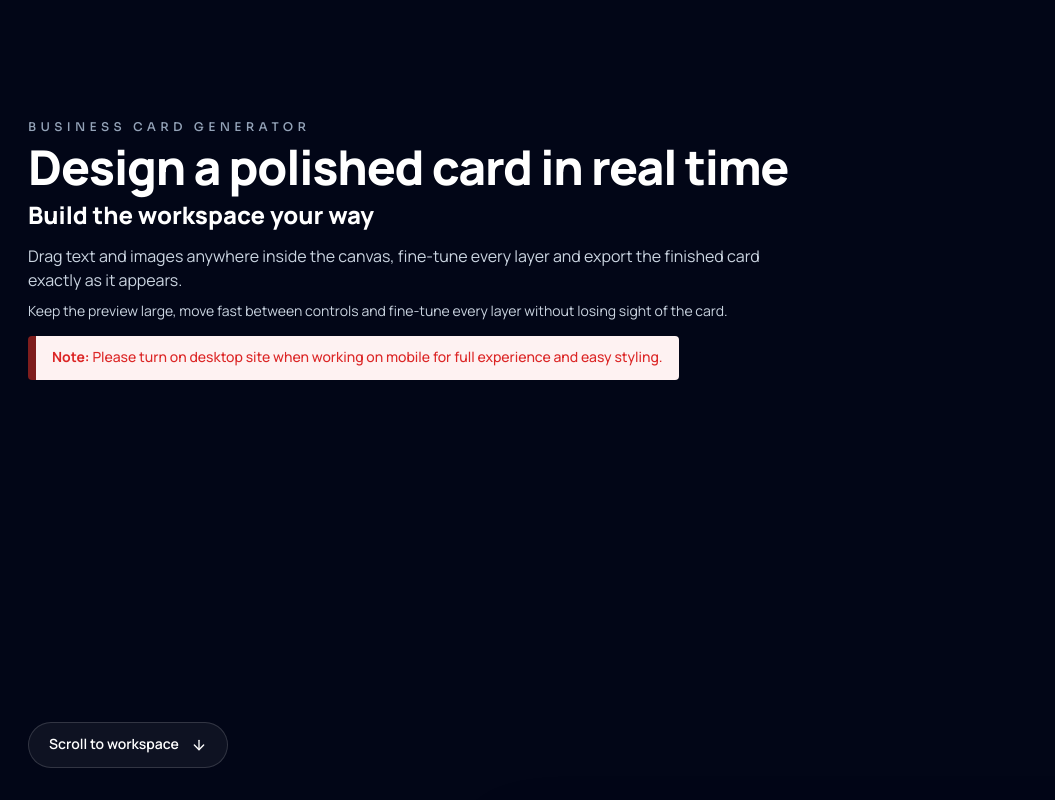
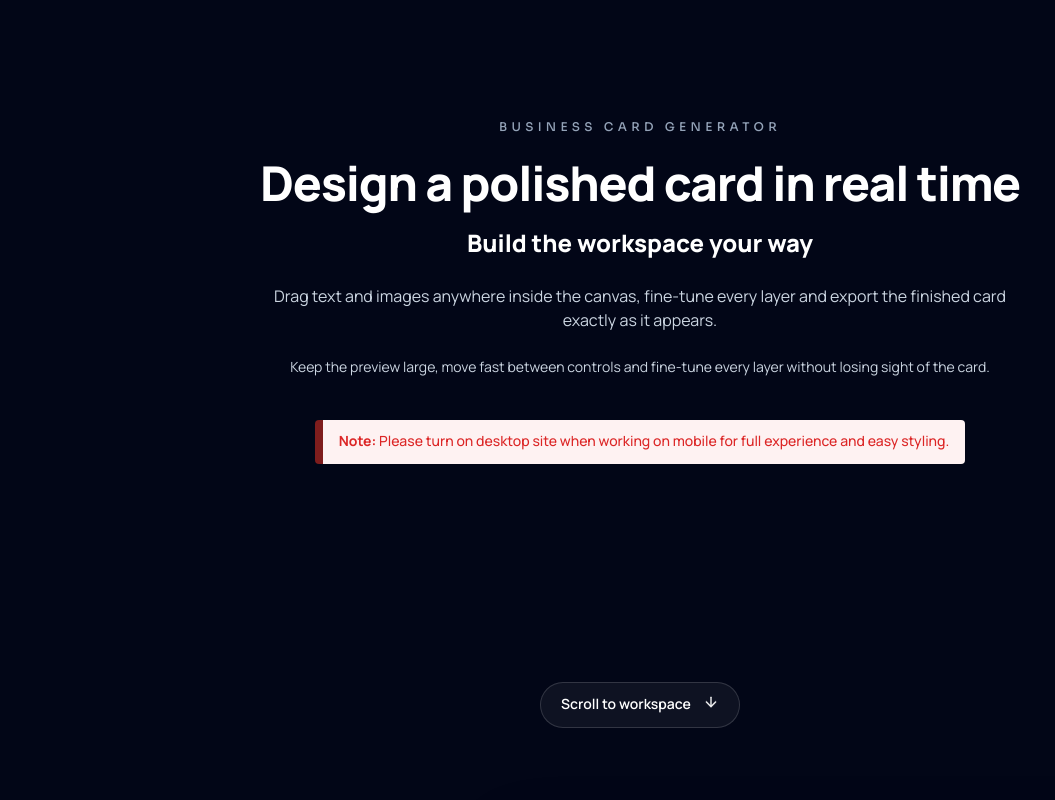
Before and after one commit to kypchumba/cardnova, a React (Vite) app: page / in a window 1280 px wide. Shown: the top 800 px of the page, without its empty margins (0-1055 px from the left). Built offline with nearby package versions, Linux system fonts and the light colour scheme.

Commit message:
Centered the landing page texts

```diff
--- a/src/App.jsx
+++ b/src/App.jsx
@@ -914,36 +914,39 @@ export default function App() {
       <ToastStack toasts={toasts} />
       <div className="mx-auto flex max-w-[1680px] flex-col gap-6">
         <section className="flex min-h-[calc(100vh-2rem)] flex-col justify-between px-1 pb-4 pt-2">
-          <div className="max-w-4xl pt-16 lg:pt-24">
+          <div className="mx-auto max-w-4xl pt-16 text-center lg:pt-24">
             <p className="font-display text-xs uppercase tracking-[0.36em] text-slate-400">
               Business Card Generator
             </p>
-            <h1 className="mt-2 text-3xl font-extrabold tracking-tight text-white lg:text-5xl">
+            <h1 className="mt-6 text-3xl font-extrabold tracking-tight text-white lg:text-5xl">
               Design a polished card in real time
             </h1>
-            <h1 className="mt-2 text-2xl font-extrabold text-white">
+            <h1 className="mt-5 text-2xl font-extrabold text-white">
               Build the workspace your way
             </h1>
-            <p className="mt-3 max-w-3xl text-sm leading-6 text-slate-300 lg:text-base">
+            <p className="mt-6 max-w-3xl text-sm leading-6 text-slate-300 lg:text-base">
               Drag text and images anywhere inside the canvas, fine-tune every
               layer and export the finished card exactly as it appears.
             </p>
-            <p className="mt-2 text-sm leading-6 text-slate-300">
+            <p className="mt-6 text-sm leading-6 text-slate-300">
               Keep the preview large, move fast between controls and fine-tune
               every layer without losing sight of the card.
             </p>
-           <p class="inline-block mt-3 text-red-600 bg-red-50 border-l-8 border-red-900 px-4 py-3 rounded text-sm font-medium">
+           <p class="inline-block mt-10 text-red-600 bg-red-50 border-l-8 border-red-900 px-4 py-3 rounded text-sm font-medium">
              <span class="font-bold">Note:</span> Please turn on desktop site when working on mobile for full experience and easy styling.
            </p>
           </div>
 
-          <div className="flex justify-start">
+          <div className="flex justify-center -translate-y-10">
             <a
               href="#workspace"
               className="inline-flex items-center gap-3 rounded-full border border-white/15 bg-white/5 px-5 py-3 text-sm font-semibold text-white transition hover:border-white/30 hover:bg-white/10"
             >
               Scroll to workspace
-              <ArrowDown size={16} />
+              <ArrowDown
+                size={16}
+                className="animate-bounce"
+              />
             </a>
           </div>
         </section>
```
